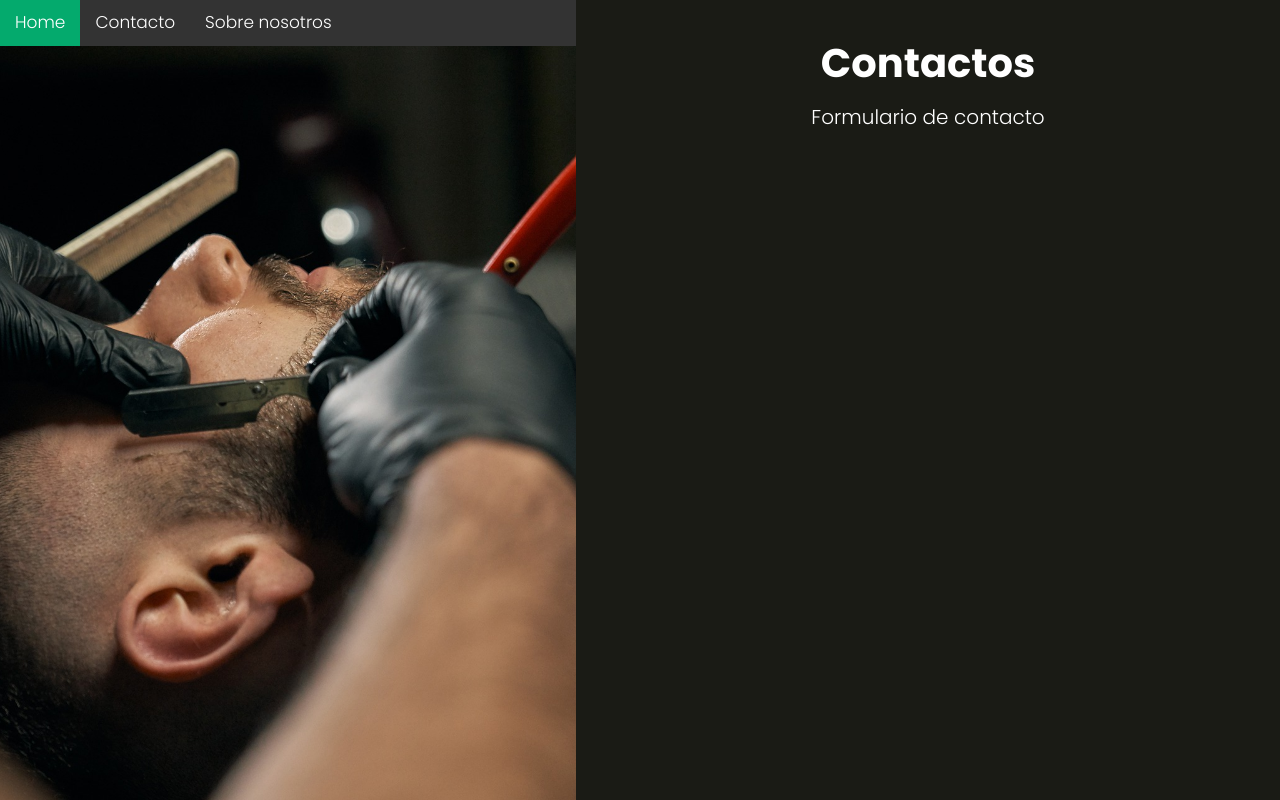
After one commit to edwinjs31/peluqueria_php_mvc, a PHP site: the page made by views/templates/contacto.php in a window 1280 px wide. The commit adds this page. Run offline with PHP 8.4, Linux system fonts and the light colour scheme; the template is opened without the code that fills it, so the values that code supplies are empty.

Commit message:
nav bar añadido

```diff
--- a/src/scss/base/_variables.scss
+++ b/src/scss/base/_variables.scss
@@ -10,7 +10,8 @@ $desktop: 1024px;
 $azul: #0da6f3;
 $rojo: #cb0000;
 $rosa: #f3acac;
-$verde:#329f00;
+//$verde:#329f00;
+$verde:#04AA6D;
 $negro: #1a1b15;
 
 $blanco: #FFFFFF;
--- a/src/scss/layout/_UI.scss
+++ b/src/scss/layout/_UI.scss
@@ -5,7 +5,7 @@
     @include m.tablet {
         display: grid;
         // grid-template-columns: repeat(2, 1fr);
-        grid-template-columns: 1fr 60%;
+        grid-template-columns: 1fr 55%;
         min-height: 100vh;
     }
 
@@ -17,7 +17,29 @@
         @include m.tablet {
             height: auto;
         }
+
     }
+
+    .navBar {
+        background-color: #333;
+        overflow: hidden;
+        a {
+            float: left;
+            color: v.$blanco;
+            text-align: center;
+            padding: 1.3rem 1.5rem;
+            text-decoration: none;
+            font-size: 17px;
+            &:hover {
+                background-color: v.$gris;
+                color: v.$negro;
+              }
+              &.active {
+                background-color: v.$verde;
+                color: v.$blanco;
+              }
+          }
+      }
 
     .app {
         width: 100%;
--- a/views/layout.php
+++ b/views/layout.php
@@ -1,5 +1,6 @@
 <!DOCTYPE html>
 <html lang="en">
+
 <head>
     <meta charset="UTF-8">
     <meta name="viewport" content="width=device-width, initial-scale=1.0">
@@ -7,17 +8,27 @@
     <link href="https://fonts.googleapis.com/css2?family=Poppins:wght@300;700;900&display=swap" rel="stylesheet">
     <link rel="stylesheet" href="/build/css/app.css">
 </head>
+
 <body>
     <div class="contenedor-app">
-        <div class="imagen"></div>
+        <!-- imagen de fondo y el navBar -->
+        <div class="imagen">
+            <div class="navBar">
+                <a class="active" href="/">Home</a>
+                <a href="#contact">Contacto</a>
+                <a href="#about">Sobre nosotros</a>
+            </div>
+        </div>
+        <!-- contenido y funcionalidad de la app -->
         <div class="app">
             <?php echo $contenido; ?>
         </div>
     </div>
 
     <?php
-        echo $script ?? '';
+    echo $script ?? '';
     ?>
 
 </body>
+
 </html>
--- /dev/null
+++ b/views/templates/contacto.php
@@ -0,0 +1,2 @@
+<h1 class="nombre-pagina">Contactos</h1>
+<p class="descripcion-pagina">Formulario de contacto</p>
--- /dev/null
+++ b/views/templates/sobreNosotros.php
@@ -0,0 +1,2 @@
+<h1 class="nombre-pagina">Sobre nosotros</h1>
+<p class="descripcion-pagina">imágenes y cosas sobre nosotros</p>
```
Also changed, not shown: public/build/css/app.css, 1 other file.
